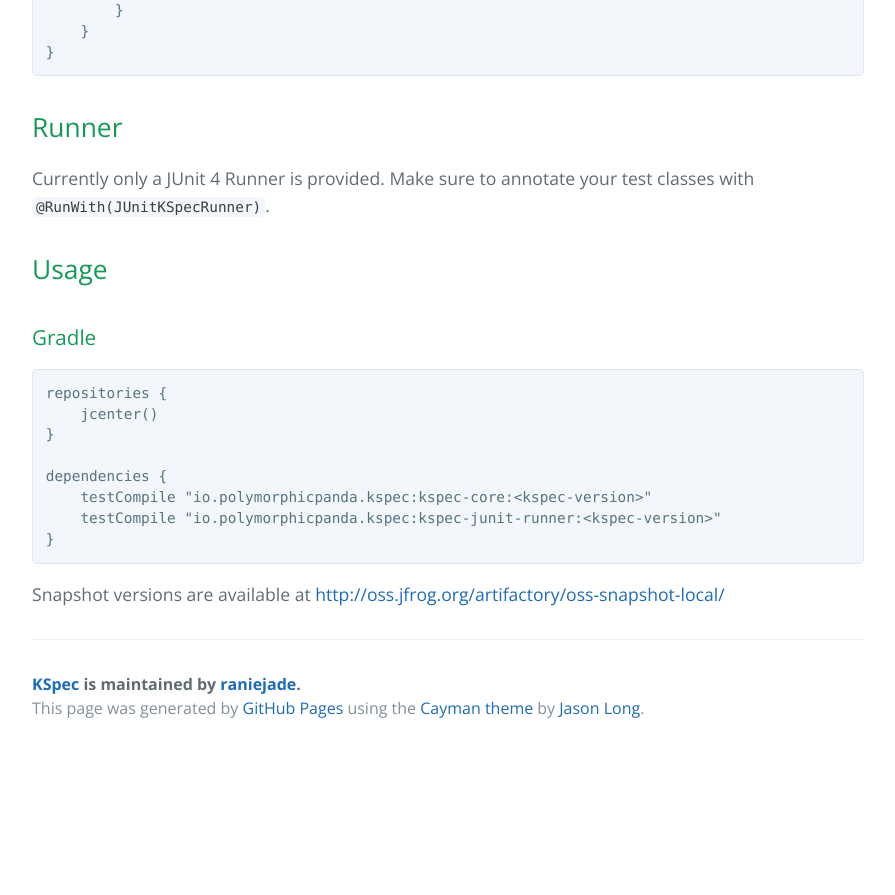
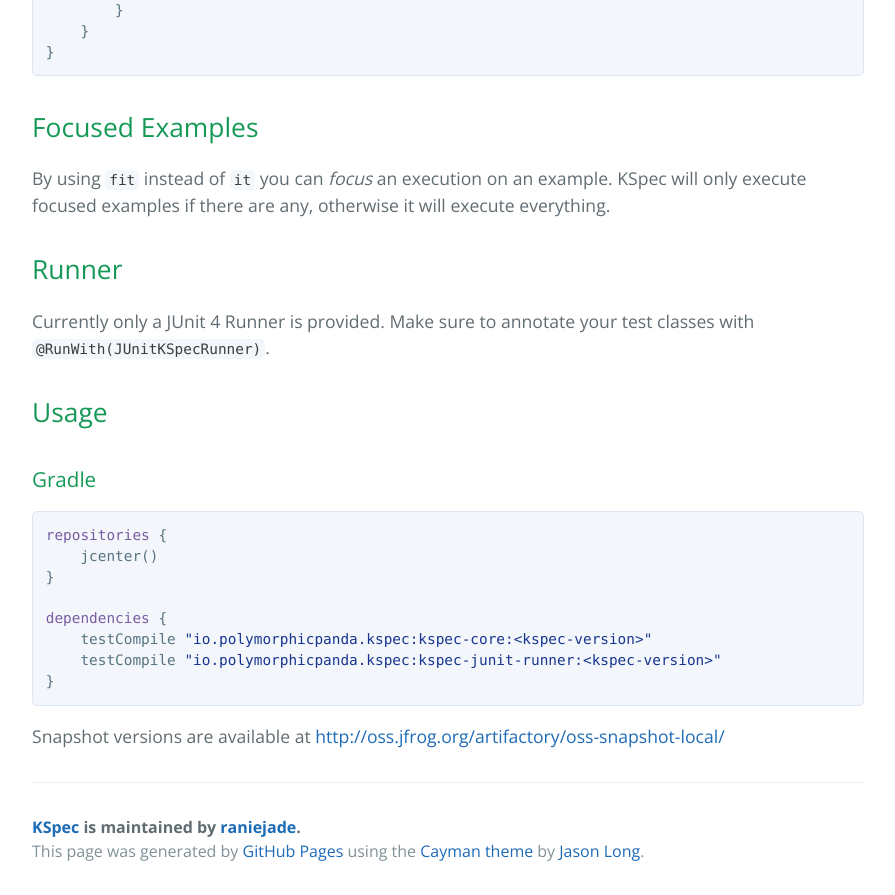
Before and after one commit to raniejade/kspec, a plain HTML site: page index.html in a window 1280 px wide. Shown: the part 3358-4253 px from the top of the page, without its empty margins (192-1087 px from the left). Before the commit the page ends 4110 px from the top, so only its background shows below. Drawn offline with nearby package versions, Linux system fonts and the light colour scheme.

Commit message:
Create gh-pages branch via GitHub

```diff
--- a/index.html
+++ b/index.html
@@ -128,6 +128,11 @@ class <span class="pl-en">AdvancedCalculatorSpec</span><span class="pl-k">:</spa
 }</pre></div>
 
 <h2>
+<a id="focused-examples" class="anchor" href="#focused-examples" aria-hidden="true"><span aria-hidden="true" class="octicon octicon-link"></span></a>Focused Examples</h2>
+
+<p>By using <code>fit</code> instead of <code>it</code> you can <em>focus</em> an execution on an example. KSpec will only execute focused examples if there are any, otherwise it will execute everything.</p>
+
+<h2>
 <a id="runner" class="anchor" href="#runner" aria-hidden="true"><span aria-hidden="true" class="octicon octicon-link"></span></a>Runner</h2>
 
 <p>Currently only a JUnit 4 Runner is provided. Make sure to annotate your test classes with <code>@RunWith(JUnitKSpecRunner)</code>.</p>
@@ -138,15 +143,14 @@ class <span class="pl-en">AdvancedCalculatorSpec</span><span class="pl-k">:</spa
 <h3>
 <a id="gradle" class="anchor" href="#gradle" aria-hidden="true"><span aria-hidden="true" class="octicon octicon-link"></span></a>Gradle</h3>
 
-<pre><code>repositories {
+<div class="highlight highlight-source-groovy-gradle"><pre><span class="pl-en">repositories</span> {
     jcenter()
 }
 
-dependencies {
-    testCompile "io.polymorphicpanda.kspec:kspec-core:&lt;kspec-version&gt;"
-    testCompile "io.polymorphicpanda.kspec:kspec-junit-runner:&lt;kspec-version&gt;"
-}
-</code></pre>
+<span class="pl-en">dependencies</span> {
+    testCompile <span class="pl-s"><span class="pl-pds">"</span>io.polymorphicpanda.kspec:kspec-core:&lt;kspec-version&gt;<span class="pl-pds">"</span></span>
+    testCompile <span class="pl-s"><span class="pl-pds">"</span>io.polymorphicpanda.kspec:kspec-junit-runner:&lt;kspec-version&gt;<span class="pl-pds">"</span></span>
+}</pre></div>
 
 <p>Snapshot versions are available at <a href="http://oss.jfrog.org/artifactory/oss-snapshot-local/">http://oss.jfrog.org/artifactory/oss-snapshot-local/</a></p>
 
```
Also changed, not shown: params.json (+2 -2 lines), stylesheets/github-light.css (+18 -10 lines).
